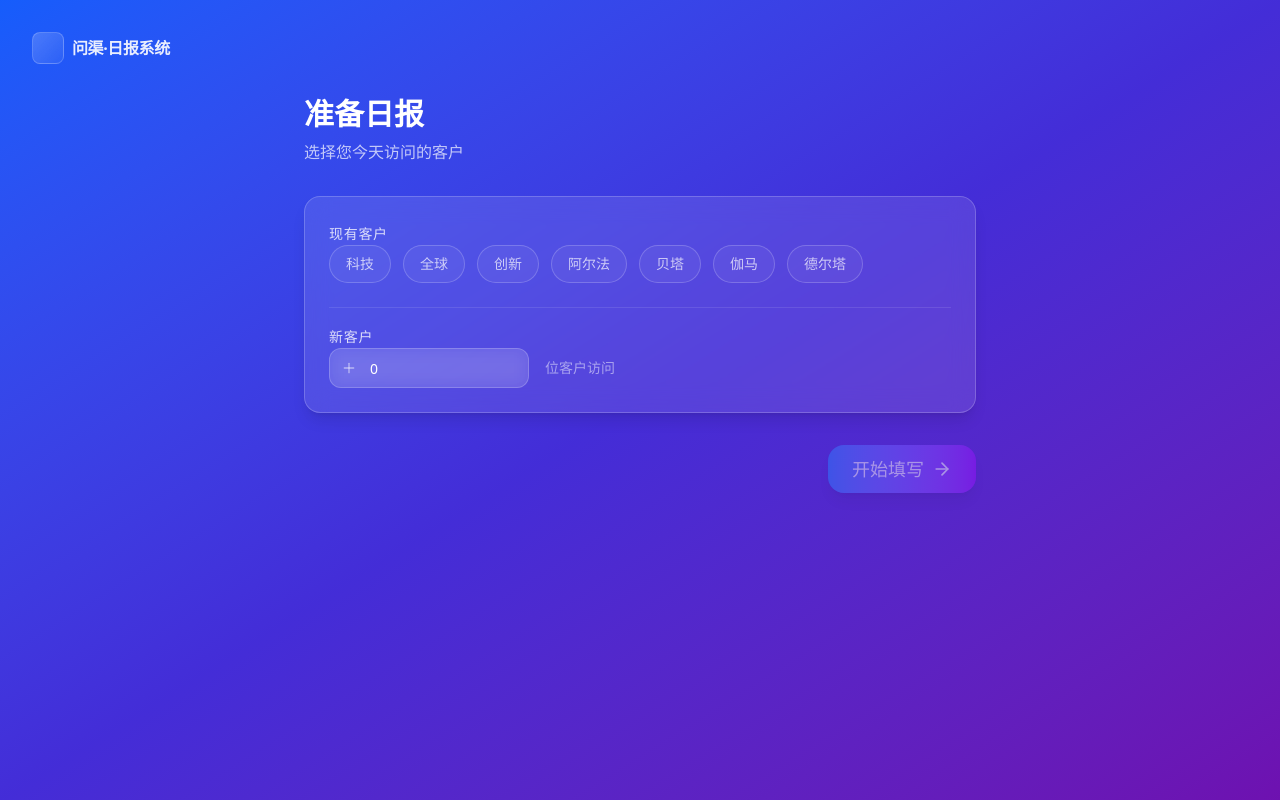
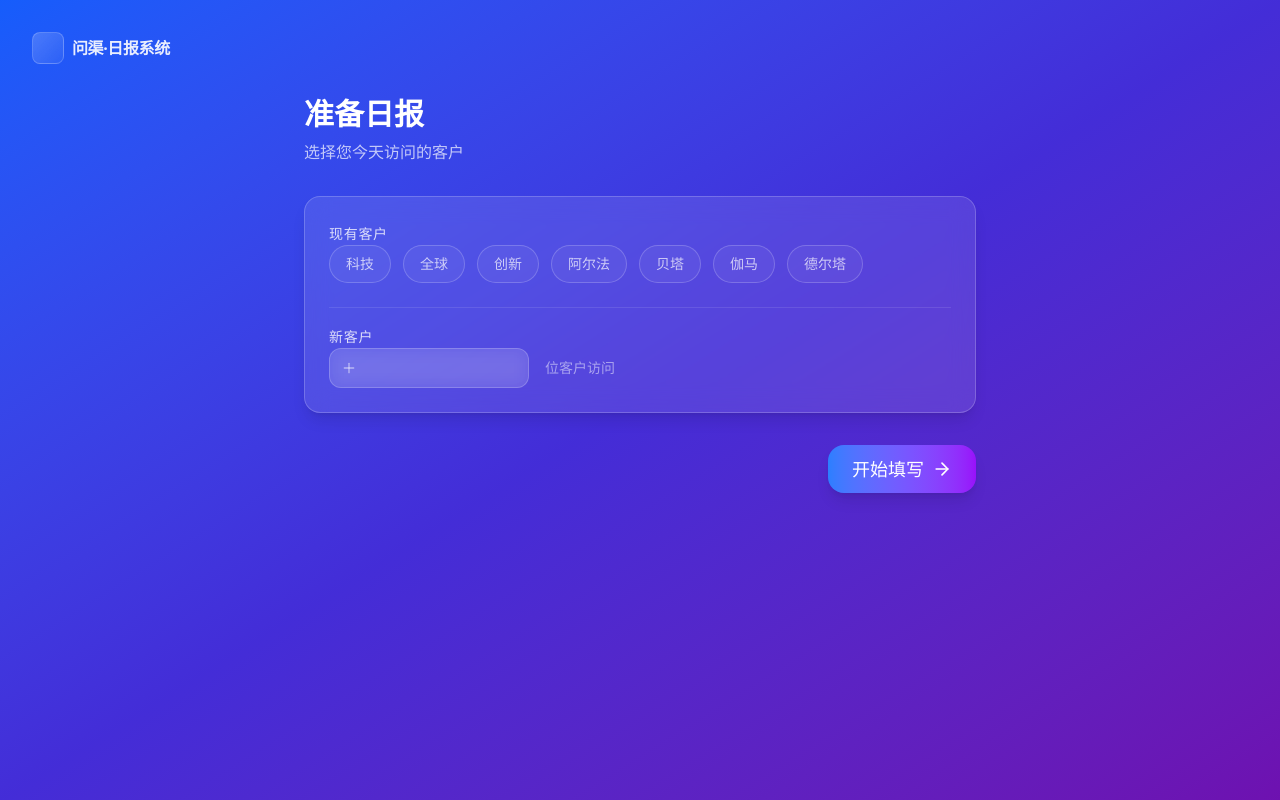
Before and after one commit to gerayyy/wenquchat, a React (Vite) app in the folder daily-report-web/: page /prepare in a window 1280 px wide. Built offline with nearby package versions, Linux system fonts and the light colour scheme.

Commit message:
修复了新增客户数量输入逻辑

```diff
--- a/daily-report-web/src/pages/Prepare.tsx
+++ b/daily-report-web/src/pages/Prepare.tsx
@@ -10,7 +10,7 @@ import { cn } from '../lib/utils';
 export function Prepare() {
     const navigate = useNavigate();
     const [selectedClientIds, setSelectedClientIds] = useState<string[]>([]);
-    const [newClientCount, setNewClientCount] = useState<number>(0);
+    const [newClientCount, setNewClientCount] = useState<number | string>('');
 
     const toggleClient = (id: string) => {
         setSelectedClientIds(prev =>
@@ -22,7 +22,7 @@ export function Prepare() {
         navigate('/fill', {
             state: {
                 selectedClientIds,
-                newClientCount
+                newClientCount: typeof newClientCount === 'string' ? 0 : newClientCount
             }
         });
     };
@@ -66,12 +66,25 @@ export function Prepare() {
                     <div className="flex items-center gap-4">
                         <div className="relative flex-1 max-w-[200px]">
                             <Input
-                                type="number"
-                                min="0"
-                                value={newClientCount}
-                                onChange={(e) => setNewClientCount(Math.max(0, parseInt(e.target.value) || 0))}
-                                className="pl-10"
-                            />
+                                    type="number"
+                                    min="1"
+                                    max="5"
+                                    value={newClientCount}
+                                    onChange={(e) => {
+                                        const value = e.target.value;
+                                        // 允许空输入
+                                        if (value === '') {
+                                            setNewClientCount('');
+                                            return;
+                                        }
+                                        // 只接受1-5之间的数字
+                                        const num = parseInt(value);
+                                        if (!isNaN(num) && num >= 1 && num <= 5) {
+                                            setNewClientCount(num);
+                                        }
+                                    }}
+                                    className="pl-10"
+                                />
                             <Plus className="absolute left-3 top-1/2 -translate-y-1/2 w-4 h-4 text-white/50" />
                         </div>
                         <span className="text-sm text-white/50">位客户访问</span>
```
